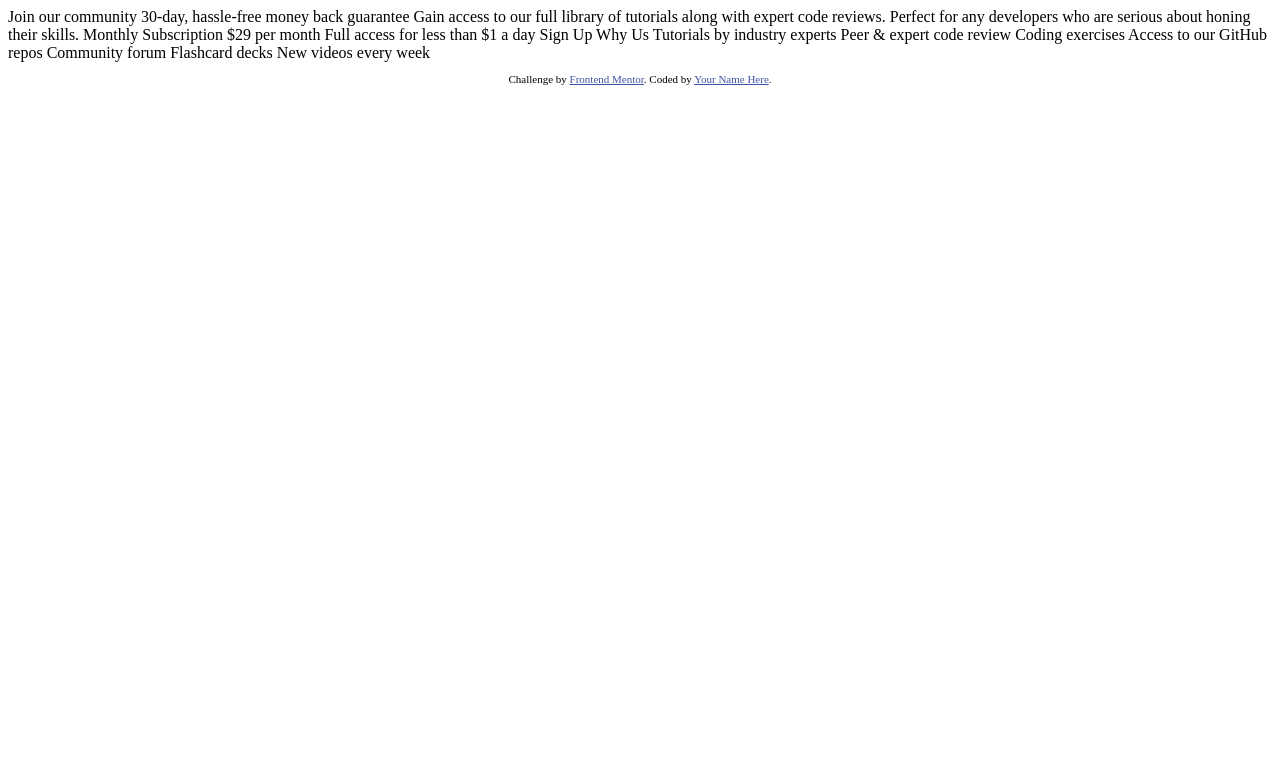
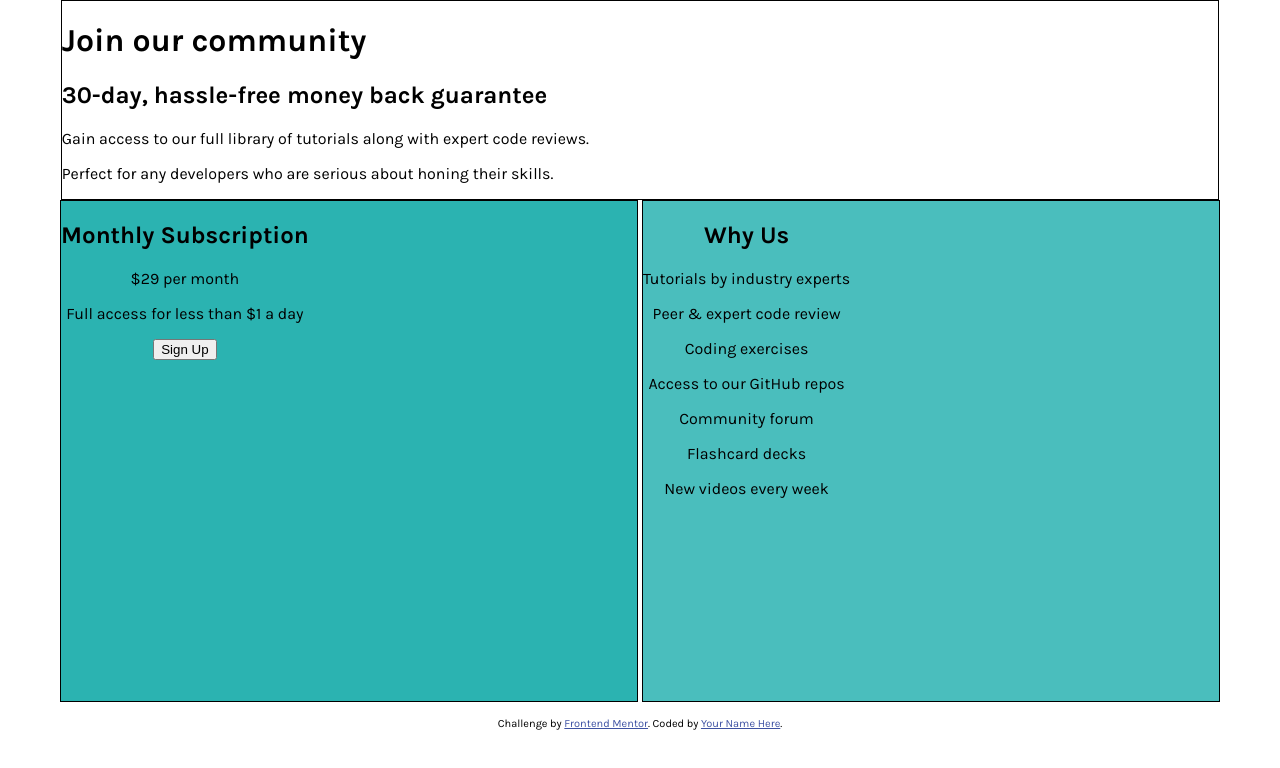
Before and after one commit to P-V-Tejeswar-Panda/single-price-grid, a plain HTML site: page index.html in a window 1280 px wide. Drawn offline with Linux system fonts and the light colour scheme.

Commit message:
Some Work Done

```diff
--- /dev/null
+++ b/css/styles.css
@@ -0,0 +1,43 @@
+body{
+  font-family: 'Karla', sans-serif;
+  text-align: center;
+  margin: 0;
+
+}
+
+.top{
+  text-align: left;
+  display: inline-block;
+  width: 90.35%;
+  border: solid 1px;
+
+}
+
+.data{
+  position: absolute;
+  top: 0;
+  left: 0;
+}
+
+.bottom-left{
+
+  display: inline-block;
+  width: 45%;
+  position: relative;
+  background-color: #2BB3B1;
+  border: solid 1px;
+  margin: 0;
+  height: 500px;
+
+}
+
+.bottom-right{
+
+  display: inline-block;
+  width: 45%;
+  margin: 0;
+  position: relative;
+  background-color: #4ABEBD;
+  border: solid 1px;
+  height: 500px;
+}
--- a/index.html
+++ b/index.html
@@ -5,6 +5,8 @@
   <meta name="viewport" content="width=device-width, initial-scale=1.0"> <!-- displays site properly based on user's device -->
 
   <link rel="icon" type="image/png" sizes="32x32" href="./images/favicon-32x32.png">
+  <link href="https://fonts.googleapis.com/css2?family=Karla:ital,wght@0,400;0,700;1,400;1,700&display=swap" rel="stylesheet">
+  <link rel="stylesheet" href="css/styles.css">
 
   <title>Frontend Mentor | Single Price Grid Component</title>
 
@@ -15,30 +17,58 @@
   </style>
 </head>
 <body>
-  Join our community
+  <div class="card">
 
-  30-day, hassle-free money back guarantee
+    <div class="top">
+      <h1>Join our community</h1>
 
-  Gain access to our full library of tutorials along with expert code reviews.
-  Perfect for any developers who are serious about honing their skills.
+      <h2>30-day, hassle-free money back guarantee</h2>
 
-  Monthly Subscription
+      <p>Gain access to our full library of tutorials along with expert code reviews.</p>
+      <p>Perfect for any developers who are serious about honing their skills.</p>
 
-  &dollar;29 per month
+    </div>
 
-  Full access for less than &dollar;1 a day
 
-  Sign Up
+    <div class="bottom-left">
 
-  Why Us
 
-  Tutorials by industry experts
-  Peer &amp; expert code review
-  Coding exercises
-  Access to our GitHub repos
-  Community forum
-  Flashcard decks
-  New videos every week
+      <div class="data">
+
+        <h2>Monthly Subscription</h2>
+
+        </p>&dollar;29 per month<p>
+
+        </p>Full access for less than &dollar;1 a day<p>
+
+        <button type="button" name="button">Sign Up</button>
+
+      </div>
+
+
+    </div>
+
+
+    <div class="bottom-right">
+
+
+      <div class="data">
+
+        <h2>Why Us</h2>
+
+        <p>Tutorials by industry experts</p>
+        <p>Peer &amp; expert code review</p>
+        <p>Coding exercises</p>
+        <p>Access to our GitHub repos</p>
+        <p>Community forum</p>
+        <p>Flashcard decks</p>
+        <p>New videos every week</p>
+
+      </div>
+
+    </div>
+
+  </div>
 
   <footer>
     <p class="attribution">
```
